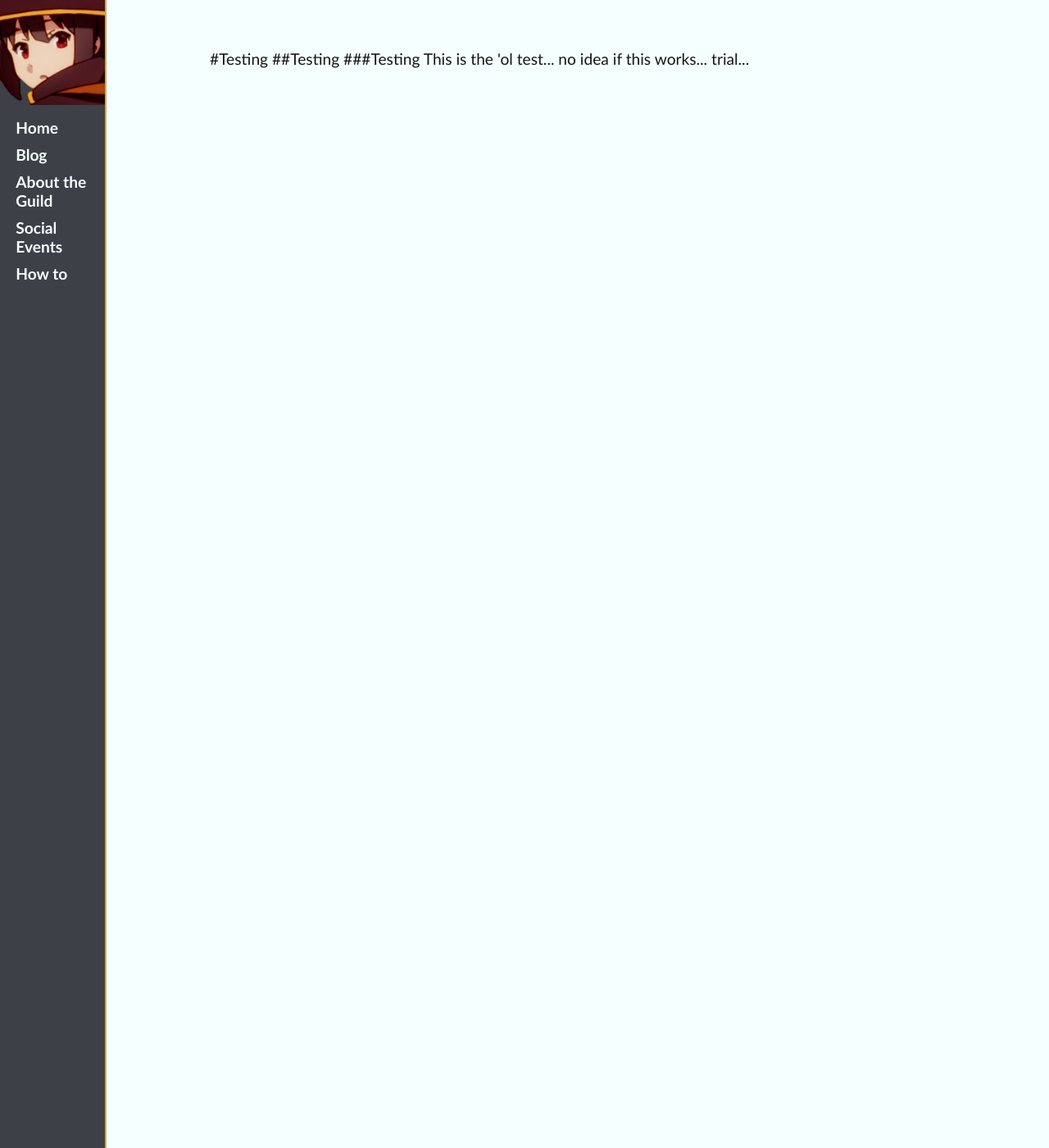
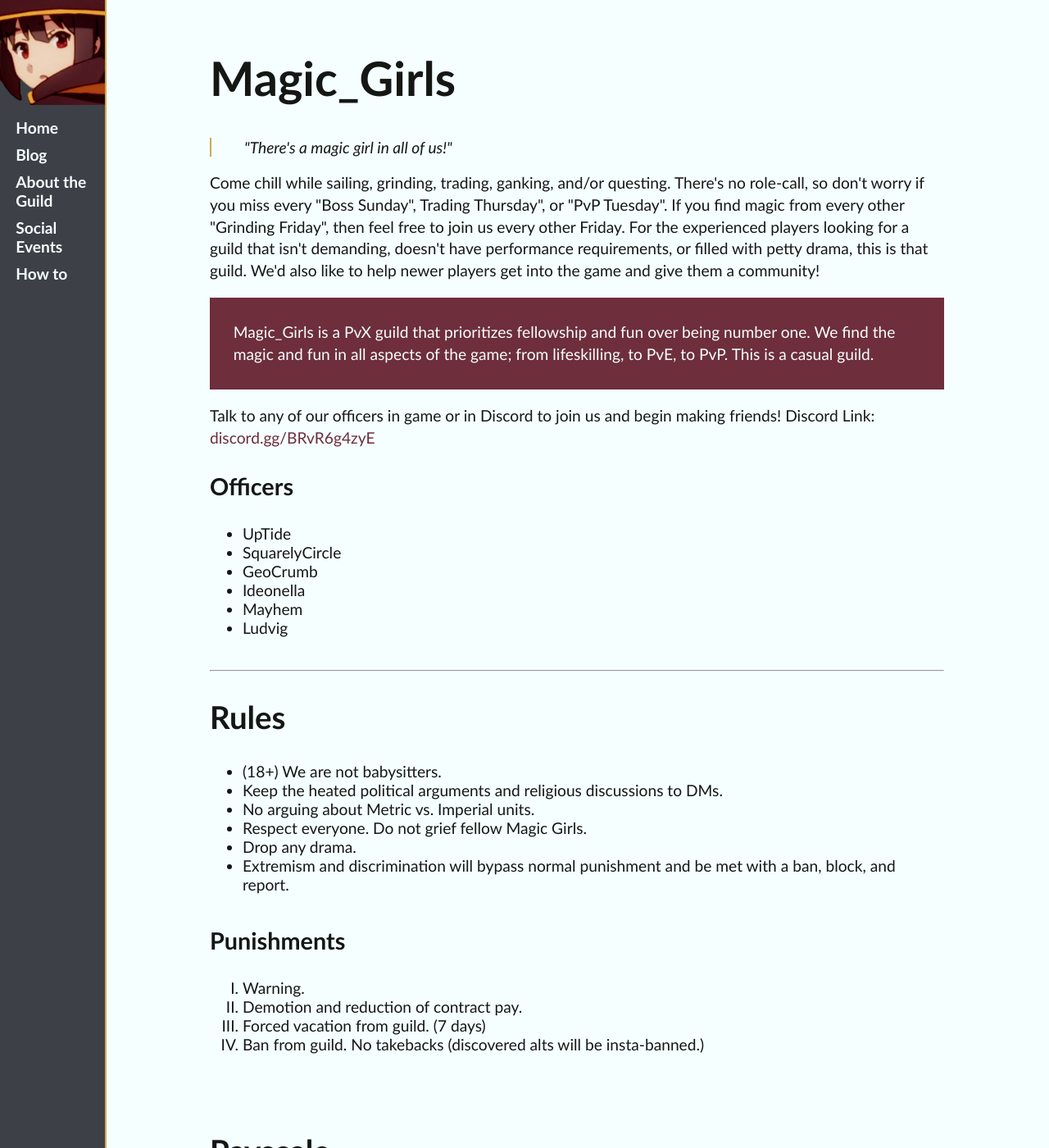
Before and after one commit to ideonella/ideonella.github.io, a Jekyll site: the page built from guildinfo.html, in a window 1280 px wide and 1400 px high. Shown: the whole window at 82% size. Built offline with Jekyll 4.4.1, drawn with Linux system fonts in a browser that asks for light colours; some of the changed text lies outside the part shown.

Commit message:
Update guildinfo.html

```diff
--- a/guildinfo.html
+++ b/guildinfo.html
@@ -2,12 +2,41 @@
 layout: default
 title: About the Guild
 ---
-#Testing
-##Testing
-###Testing
-
-This is the 'ol test...
-
-no idea if this works...
-
-trial...
+<h1>Magic_Girls</h1><blockquote>"There's a magic girl in all of us!"</blockquote><p>Come chill while sailing, grinding, trading, ganking, and/or questing. There's no role-call, so don't worry if you miss every "Boss Sunday", Trading Thursday", or "PvP Tuesday". If you find magic from every other "Grinding Friday", then feel free to join us every other Friday. For the experienced players looking for a guild that isn't demanding, doesn't have performance requirements, or filled with petty drama, this is that guild. We'd also like to help newer players get into the game and give them a community!</p>
+<p class="critical">Magic_Girls is a PvX guild that prioritizes fellowship and fun over being number one. We find the magic and fun in all aspects of the game; from lifeskilling, to PvE, to PvP. This is a casual guild.</p><p>Talk to any of our officers in game or in Discord to join us and begin making friends! Discord Link: <a href="discord.gg/BRvR6g4zyE">discord.gg/BRvR6g4zyE</a>
+</p><h3>Officers</h3><ul>
+<li>UpTide</li>
+<li>SquarelyCircle</li>
+<li>GeoCrumb</li>
+<li>Ideonella</li>
+<li>Mayhem</li>
+<li>Ludvig</li>
+</ul>
+<hr><h2>Rules</h2><ul>
+<li>(18+) We are not babysitters.</li>
+<li>Keep the heated political arguments and religious discussions to DMs.</li>
+<li>No arguing about Metric vs. Imperial units.</li>
+<li>Respect everyone. Do not grief fellow Magic Girls.</li>
+<li>Drop any drama.</li>
+<li>Extremism and discrimination will bypass normal punishment and be met with a ban, block, and report.</li>
+</ul><h3>Punishments</h3>
+<ol>
+<li>Warning.</li>
+<li>Demotion and reduction of contract pay.</li>
+<li>Forced vacation from guild. (7 days)</li>
+<li>Ban from guild. No takebacks (discovered alts will be insta-banned.)</li>
+</ol>
+<br>
+<h2>Payscale</h2>
+<p>Payscale is subject to change in the future. Bonuses are also sometimes given out!</p>
+<table>
+  <thead><tr><th>Title</th><th>Paygrade</th></tr></thead>
+  <tbody>
+    <tr><td>Guildmaster</td><td>1,000,000</td></tr>
+    <tr><td>Advisor</td><td>2,000,000</td></tr>
+    <tr><td>Officer</td><td>2,000,000</td></tr>
+    <tr><td>Quartermaster</td><td>1,000,000</td></tr>
+    <tr><td>General</td><td>300,000</td></tr>
+    <tr><td>Apprentice</td><td>30,000</td></tr>
+  </tbody>
+</table>
```
